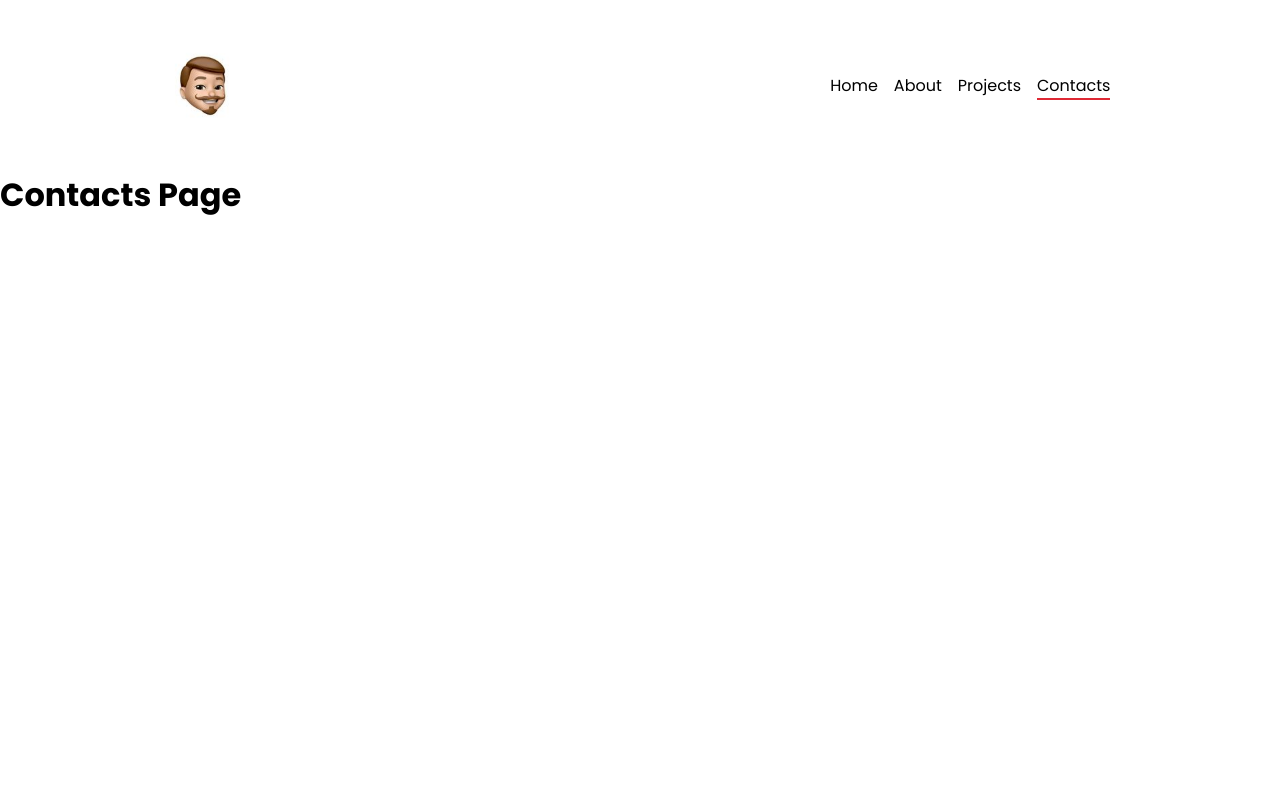
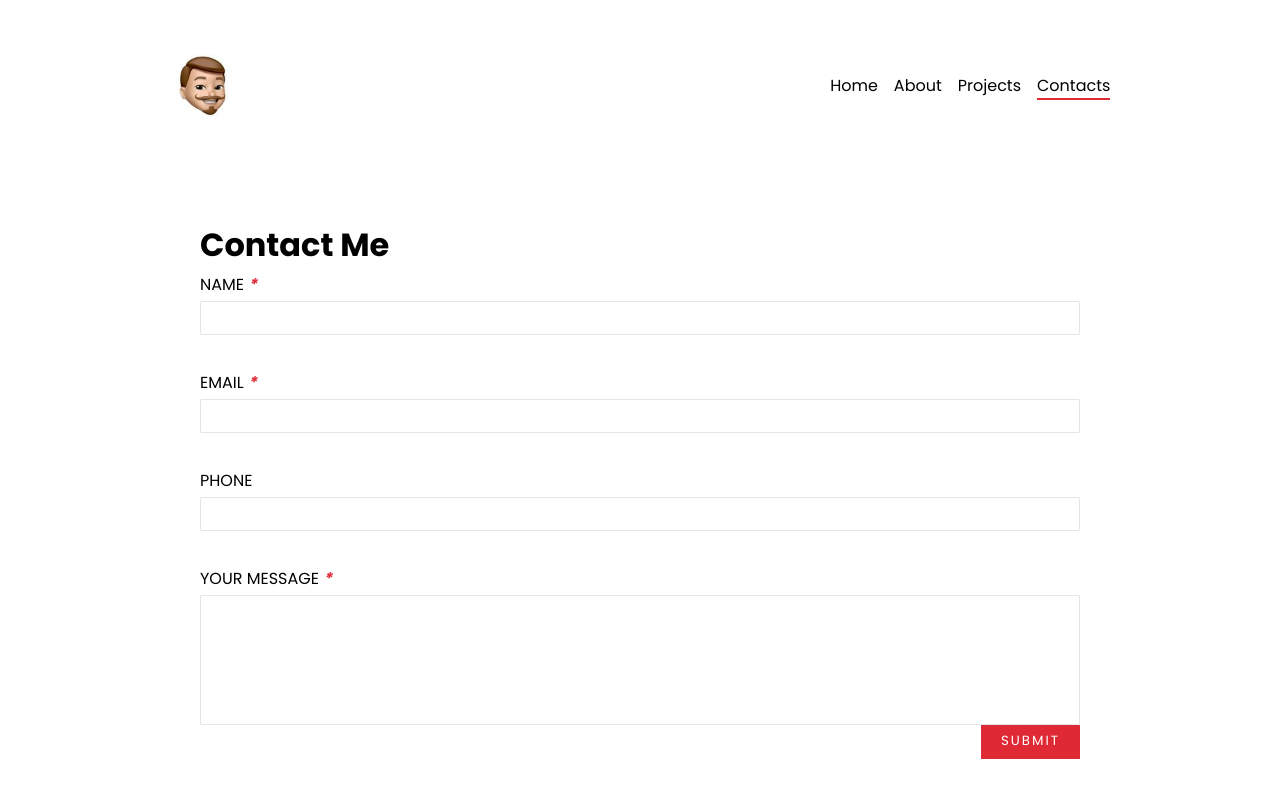
Before and after one commit to fraberret/vite-boolfolio, a Vue app: page /contacts in a window 1280 px wide. Shown: the top 800 px of the page. Built offline with nearby package versions, Linux system fonts and the light colour scheme.

Commit message:
add contact form

```diff
--- a/src/style.css
+++ b/src/style.css
@@ -284,3 +284,84 @@ footer {
     margin: 2rem;
     text-align: center;
 }
+
+
+
+
+.contact-us {
+
+    padding: 50px 100px;
+    max-width: 1080px;
+    margin: auto;
+}
+
+label,
+input,
+textarea {
+    display: block;
+    width: 100%;
+    font-size: 12pt;
+    line-height: 24pt;
+
+}
+
+input {
+    margin-bottom: 24pt;
+}
+
+h3 {
+
+    font-size: 10pt;
+    line-height: 24pt;
+
+    margin: 0 0 0.5em 0;
+}
+
+span {
+    font-size: 8pt;
+}
+
+em {
+    color: #DF2935;
+    font-weight: bold;
+}
+
+input,
+textarea {
+    border: none;
+    border: 1px solid rgba(0, 0, 0, 0.1);
+    border-radius: 2px;
+    background: white;
+    padding-left: 5px;
+    outline: none;
+}
+
+input:focus,
+textarea:focus {
+    border: 1px solid #6bd4b1;
+}
+
+textarea {
+    resize: none;
+}
+
+button {
+    display: block;
+    float: right;
+    line-height: 24pt;
+    padding: 0 20px;
+    border: none;
+    background: #DF2935;
+    ;
+    color: white;
+    letter-spacing: 2px;
+    transition: 0.2s all ease-in-out;
+    border-bottom: 2px solid transparent;
+    outline: none;
+}
+
+button:hover {
+    background: inherit;
+    color: #f45702;
+    border-bottom: 2px solid #f45702;
+}
--- a/src/views/AppContacts.vue
+++ b/src/views/AppContacts.vue
@@ -5,8 +5,23 @@ export default {
 </script>
 
 <template>
-    <div>
-        <h1>Contacts Page</h1>
+    <div class="contact-us">
+        <h1>Contact Me</h1>
+        <form action="#">
+            <label for="customerName">NAME <em>&#x2a;</em></label>
+            <input id="customerName" name="customerName" required="" type="text" /><label for="customerEmail">EMAIL
+                <em>&#x2a;</em>
+            </label>
+            <input id="customerEmail" name="customerEmail" required="" type="email" />
+            <label for="customerPhone">PHONE</label>
+
+            <input id="orderNumber" name="orderNumber" type="text" />
+            <label for="customerNote">YOUR MESSAGE
+                <em>&#x2a;</em></label>
+
+            <textarea id="customerNote" name="customerNote" required="" rows="4"></textarea>
+            <button id="customerOrder">SUBMIT</button>
+        </form>
     </div>
 </template>
 
```
